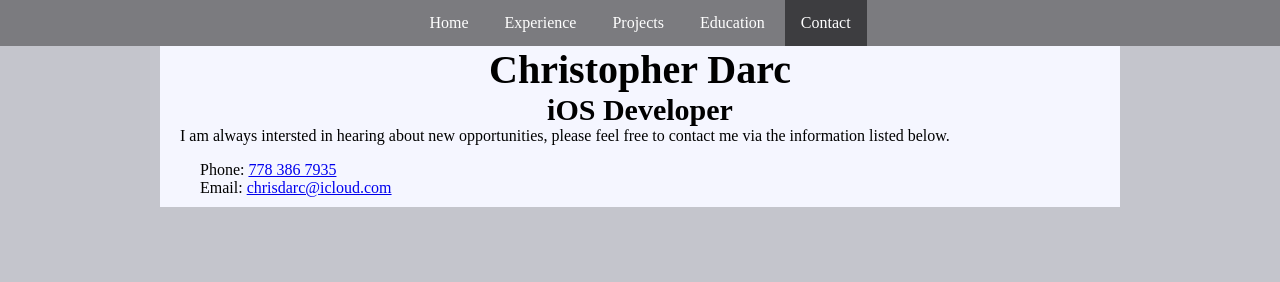
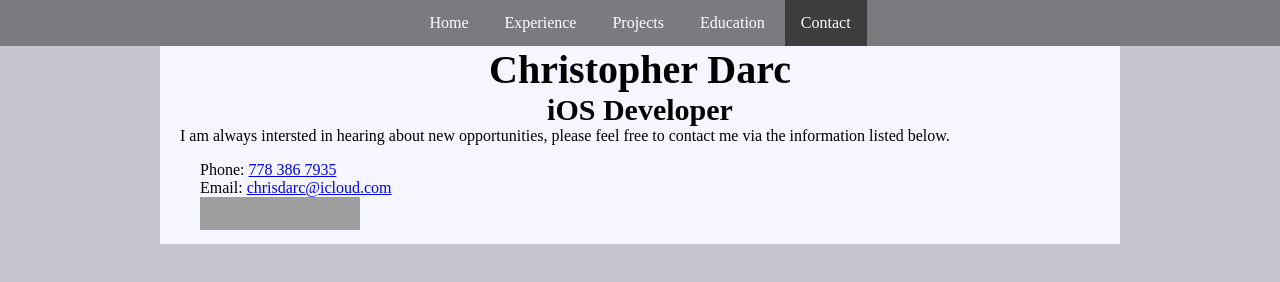
Before and after one commit to chrisdarc/ChrisDarcPersonalWebsite, a plain HTML site: page contact.html in a window 1280 px wide. Drawn offline with Linux system fonts and the light colour scheme; grey boxes are pictures that could not be loaded.

Commit message:
Add LinkedIn button to contact page

```diff
--- a/contact.html
+++ b/contact.html
@@ -39,6 +39,11 @@
 			<ul>
 				<li>Phone: <a href="tel:+17783867935">778 386 7935</a></li>
 				<li>Email: <a href="mailto: chrisdarc@icloud.com">chrisdarc@icloud.com</a></li>
+                <li><a href="https://ca.linkedin.com/pub/christopher-darc/b6/621/754" target="_blank">
+
+                    <img src="https://static.licdn.com/scds/common/u/img/webpromo/btn_viewmy_160x33.png" width="160" height="33" border="0" alt="View Christopher Darc's profile on LinkedIn">
+
+                </a></li>
 			</ul>
 		</div>
 
```
